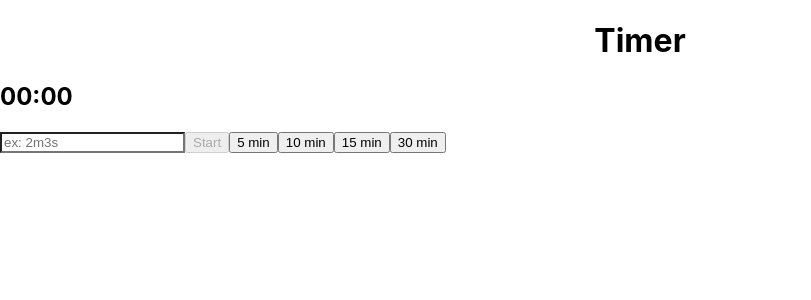
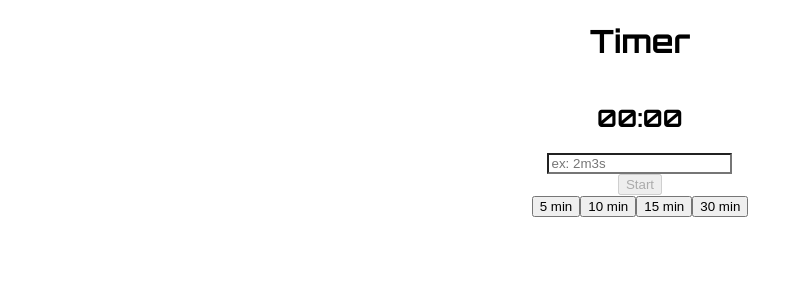
Before and after one commit to pedroluizresende/timer, a React (Create React App) app: page / in a window 1280 px wide. Shown: the top 300 px of the page, without its empty margins (0-811 px from the left). Built offline with nearby package versions, Linux system fonts and the light colour scheme.

Commit message:
iniciei estilização

```diff
--- a/public/index.html
+++ b/public/index.html
@@ -10,6 +10,9 @@
       content="Web site created using create-react-app"
     />
     <link rel="apple-touch-icon" href="%PUBLIC_URL%/logo192.png" />
+    <link rel="preconnect" href="https://fonts.googleapis.com">
+<link rel="preconnect" href="https://fonts.gstatic.com" crossorigin>
+<link href="https://fonts.googleapis.com/css2?family=Orbitron:wght@400;500;600;700;800;900&display=swap" rel="stylesheet">
     <!--
       manifest.json provides metadata used when your web app is installed on a
       user's mobile device or desktop. See https://developers.google.com/web/fundamentals/web-app-manifest/
--- a/src/App.css
+++ b/src/App.css
@@ -2,6 +2,17 @@
   text-align: center;
 }
 
+.timer-container{
+  align-items: center;
+  display: flex;
+  flex-direction: column;
+}
+
+.timer-container form {
+  align-items: center;
+  display: flex;
+  flex-direction: column;
+}
 .App-logo {
   height: 40vmin;
   pointer-events: none;
--- a/src/App.jsx
+++ b/src/App.jsx
@@ -7,7 +7,7 @@
 import './App.css'
 
 function App() {
-  const [timer, setTimer] = useState('00:00')
+  const [timer, setTimer] = useState(null)
   const { timerValue, isRunning, setIsRunning} = useContext(TimerContext)
   const [remainingTime, setRemainingTime] = useState(0);
 
@@ -35,7 +35,8 @@
     if(isRunning) {
     const minutes = Math.floor(remainingTime / 60);
     const seconds = remainingTime % 60;
-    setTimer(`${minutes.toString().padStart(2, '0')}:${seconds.toString().padStart(2, '0')}`)
+    setTimer(`${minutes.toString().padStart(2, '0')}:${seconds
+      .toString().padStart(2, '0')}`)
     if(remainingTime === 0 ) {
       const alarm = new Audio(alarmSound)
       alarm.volume = 0.5;
@@ -57,10 +58,14 @@
     <header>
       <h1>Timer</h1>
     </header>
-    <div>
-    <h2>{ timer }</h2>
+    <div className='timer-container'>
+      {
+        isRunning &&
+        <h2>{ timer }</h2>
+      }
+
+    <FormTimer/>
     </div>
-    <FormTimer/>
     </>
   );
 }
--- a/src/components/FormTimer.jsx
+++ b/src/components/FormTimer.jsx
@@ -2,22 +2,32 @@
 import { TimerContext } from '../context/TimerProvider';
 
 function FormTimer() {
+  const [preview, setPreview] = useState('00:00')
   const [timerInput, setTimerInput] = useState('');
   const [ isDisabled, setIsDisabled] = useState(true)
   const [ background, setBackground] = useState(true)
   const {setTimerValue, isRunning, setIsRunning } = useContext(TimerContext)
   const [ isBigger, setIsBigger ] = useState(false)
 
+
+  const setInPreview = () => {
+    const mins = (+timerInput.split('m')[0])
+    const seconds = (+timerInput.split('m')[1].split('s')[0])
+    setPreview(`${mins.toString().padStart(2, '0')}:${seconds
+      .toString().padStart(2, '0')}`)
+  }
+
 useEffect(() =>{
   const regex = /^\d+m\d+s$/
   if(regex.test(timerInput)) {
     setIsDisabled(false)
     setBackground(true)
+    setInPreview()
   } else {
     setIsDisabled(true)
     setBackground(false)
+    setPreview('00:00')
   }
-
   if(timerInput === '') {
     setBackground(true)
   }
@@ -60,6 +70,11 @@
   }
 
   return (
+    <>
+    {
+      !isRunning &&  <h2>{ preview }</h2>
+    }
+
     <form>
       <input
         type="text"
@@ -82,6 +97,7 @@
       >
         Start
       </button>
+      <section className='options-btn'>
       <button
         type='button'
         onClick={ () => {
@@ -114,8 +130,9 @@
       >
         30 min
       </button>
-
+      </section>
     </form>
+    </>
   )
 }
 
--- a/src/index.css
+++ b/src/index.css
@@ -1,8 +1,6 @@
 body {
   margin: 0;
-  font-family: -apple-system, BlinkMacSystemFont, 'Segoe UI', 'Roboto', 'Oxygen',
-    'Ubuntu', 'Cantarell', 'Fira Sans', 'Droid Sans', 'Helvetica Neue',
-    sans-serif;
+  font-family: 'Orbitron', sans-serif;
   -webkit-font-smoothing: antialiased;
   -moz-osx-font-smoothing: grayscale;
 }
```
